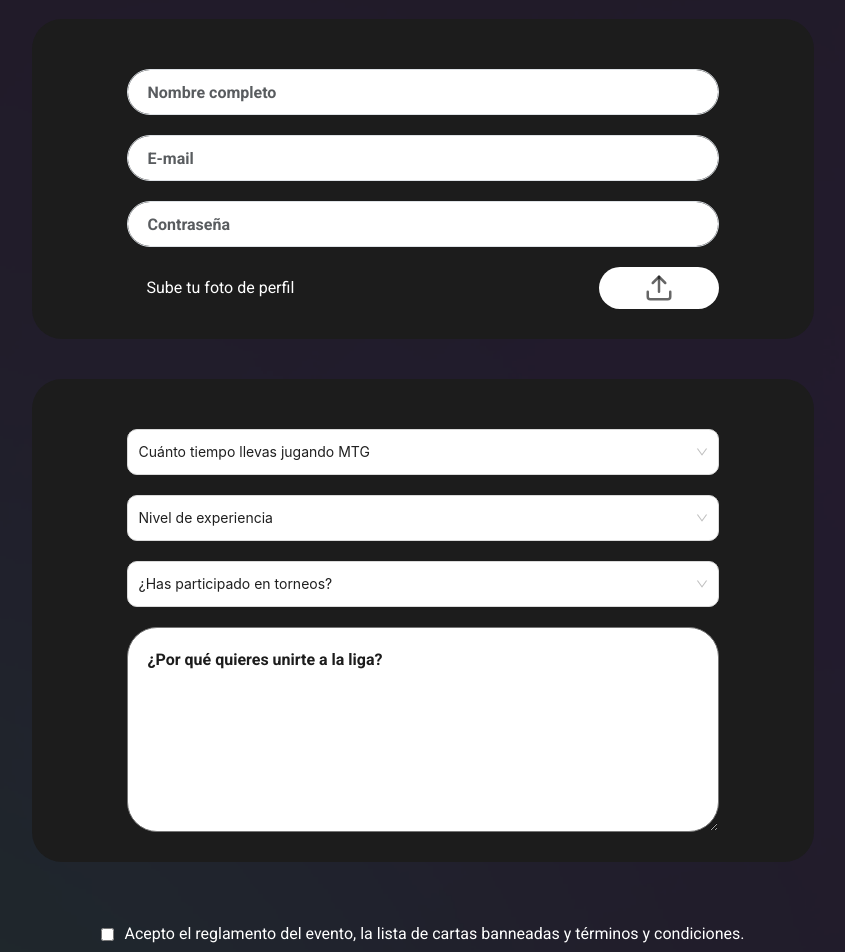
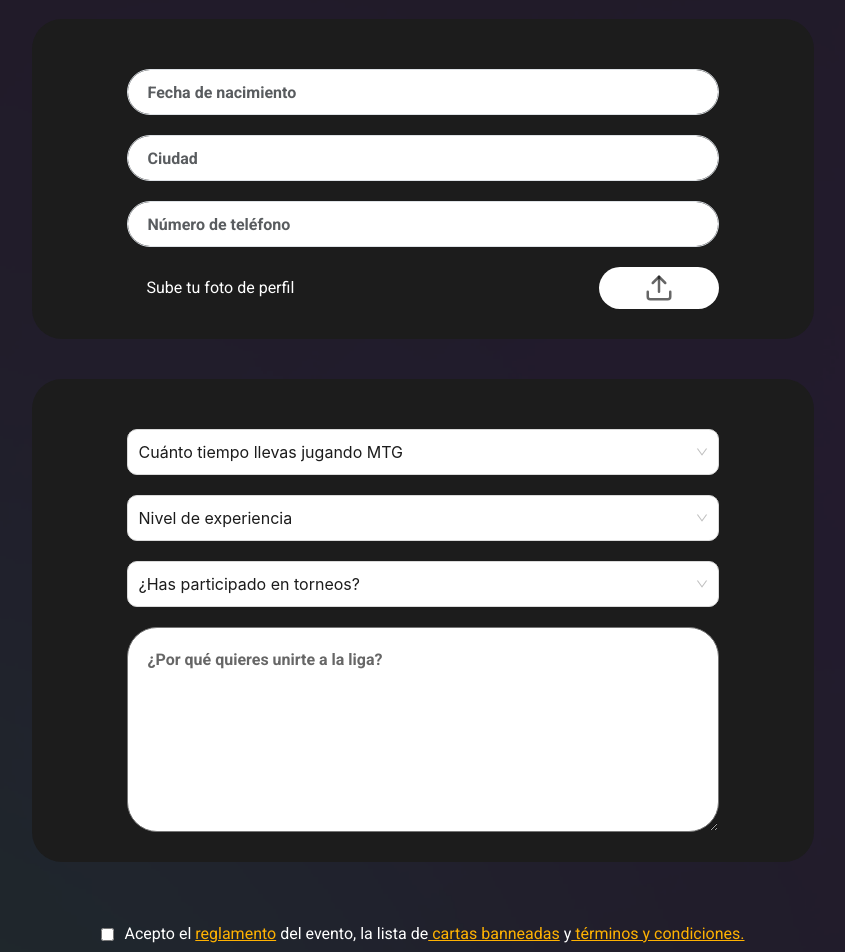
Before and after one commit to salmanj4466/auction-titan, a Next.js app: page /registration-page in a window 1280 px wide. Shown: the part 600-1552 px from the top of the page, without its empty margins (217-1062 px from the left). Built offline with nearby package versions, Linux system fonts and the light colour scheme.

Commit message:
feedback

```diff
--- a/src/app/Components/RegistrationPage/ReagistrationPage.tsx
+++ b/src/app/Components/RegistrationPage/ReagistrationPage.tsx
@@ -34,13 +34,13 @@ const ReagistrationPage = () => {
             <input
               type="text"
               className="form-control"
-              placeholder="Nombre completo"
+              placeholder="Fecha de nacimiento"
             />
-            <input type="email" className="form-control" placeholder="E-mail" />
+            <input type="email" className="form-control" placeholder="Ciudad" />
             <input
               type="text"
               className="form-control"
-              placeholder="Contraseña"
+              placeholder="Número de teléfono"
             />
             <div className="upload">
               <p>Sube tu foto de perfil</p>
--- a/styles/scss/pages/_blog.scss
+++ b/styles/scss/pages/_blog.scss
@@ -46,7 +46,7 @@
       }
       a {
         background-color: $primary;
-        color: $black;
+        color: $black !important;
         padding: 10px 30px;
         font-weight: 500;
         font-size: 16px;
@@ -242,7 +242,7 @@ button {
       a {
         font-size: 16px;
         font-weight: 700;
-        color: #938f99;
+        color: #938f99 !important;
         position: relative;
         &::after {
           content: "";
@@ -300,7 +300,7 @@ button {
       a {
         font-size: 16px;
         font-weight: 700;
-        color: #938f99;
+        color: #938f99 !important;
         position: relative;
         @media screen and (max-width: 375px) {
           font-size: 13px;
--- a/styles/scss/pages/_registrationPage.scss
+++ b/styles/scss/pages/_registrationPage.scss
@@ -54,7 +54,7 @@
       padding: 20px;
       &::placeholder {
         font-weight: 600;
-        color: $black;
+        color: rgba(0, 0, 0, 0.6);
       }
     }
 
@@ -100,7 +100,8 @@
         justify-content: center;
       }
       a {
-        color: $primary;
+        color: $primary !important;
+        text-decoration: underline !important;
       }
     }
     button {
@@ -115,3 +116,9 @@
     }
   }
 }
+
+.ant-select-selector{
+  color: $black !important;
+  font-size: 16px !important;
+  font-weight: 700 !important;
+}
```
